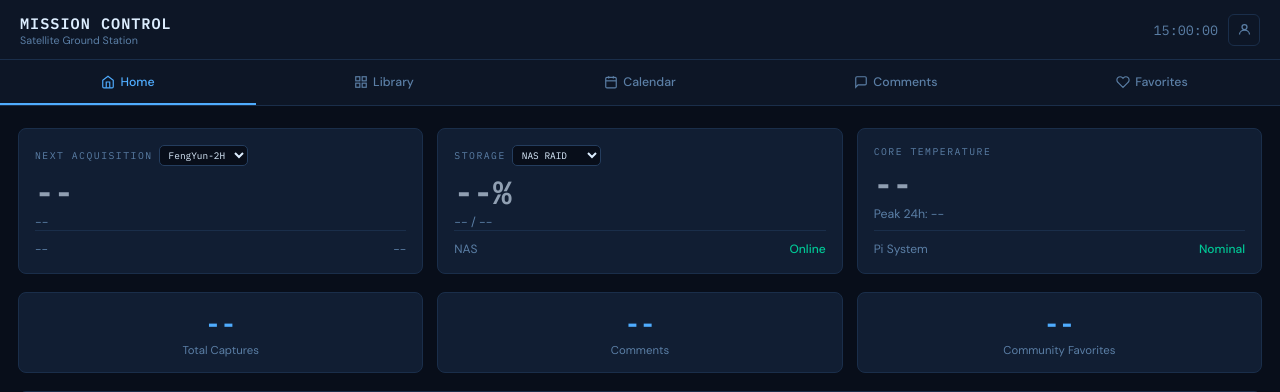
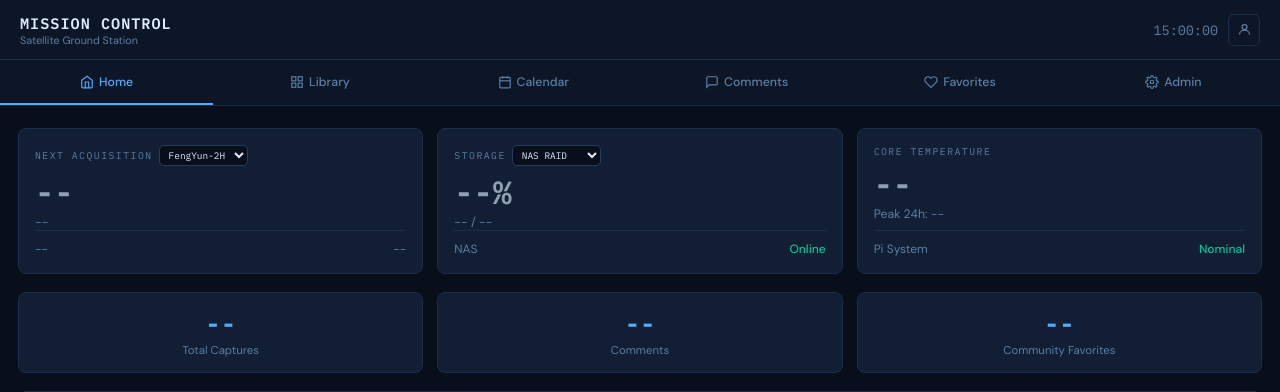
Before and after one commit to Geekshere/GCUI, a Python web app: template templates/index.html in a window 1280 px wide. Shown: the top 392 px of the page. Run offline with Jinja, Linux system fonts and the light colour scheme; the template is opened without the code that fills it, so the values that code supplies are empty; some libraries are stand-ins or nearby versions.

Commit message:
Add admin profile button to navigation

```diff
--- a/templates/index.html
+++ b/templates/index.html
@@ -470,6 +470,7 @@ nav{height:46px;display:flex;background:var(--surface);border-bottom:1px solid v
   <button class="nl" data-view="calendar" onclick="navigate('/calendar')"><svg viewBox="0 0 24 24" fill="none" stroke="currentColor" stroke-width="2"><rect x="3" y="4" width="18" height="18" rx="2"/><line x1="16" y1="2" x2="16" y2="6"/><line x1="8" y1="2" x2="8" y2="6"/><line x1="3" y1="10" x2="21" y2="10"/></svg><span>Calendar</span></button>
   <button class="nl" data-view="comments" onclick="navigate('/comments-feed')"><svg viewBox="0 0 24 24" fill="none" stroke="currentColor" stroke-width="2"><path d="M21 15a2 2 0 01-2 2H7l-4 4V5a2 2 0 012-2h14a2 2 0 012 2z"/></svg><span>Comments</span></button>
   <button class="nl" data-view="favorites" onclick="navigate('/favorites')"><svg viewBox="0 0 24 24" fill="none" stroke="currentColor" stroke-width="2"><path d="M20.84 4.61a5.5 5.5 0 00-7.78 0L12 5.67l-1.06-1.06a5.5 5.5 0 00-7.78 7.78l1.06 1.06L12 21.23l7.78-7.78 1.06-1.06a5.5 5.5 0 000-7.78z"/></svg><span>Favorites</span></button>
+  <button class="nl admin-only" data-view="profile" onclick="navigate('/profile')"><svg viewBox="0 0 24 24" fill="none" stroke="currentColor" stroke-width="2"><circle cx="12" cy="12" r="3"/><path d="M19.4 15a1.65 1.65 0 00.33 1.82l.06.06a2 2 0 11-2.83 2.83l-.06-.06a1.65 1.65 0 00-1.82-.33 1.65 1.65 0 00-1 1.51V21a2 2 0 01-4 0v-.09A1.65 1.65 0 009 19.4a1.65 1.65 0 00-1.82.33l-.06.06a2 2 0 11-2.83-2.83l.06-.06a1.65 1.65 0 00.33-1.82 1.65 1.65 0 00-1.51-1H3a2 2 0 010-4h.09A1.65 1.65 0 004.6 9a1.65 1.65 0 00-.33-1.82l-.06-.06a2 2 0 112.83-2.83l.06.06a1.65 1.65 0 001.82.33H9a1.65 1.65 0 001-1.51V3a2 2 0 014 0v.09a1.65 1.65 0 001 1.51 1.65 1.65 0 001.82-.33l.06-.06a2 2 0 112.83 2.83l-.06.06a1.65 1.65 0 00-.33 1.82V9a1.65 1.65 0 001.51 1H21a2 2 0 010 4h-.09a1.65 1.65 0 00-1.51 1z"/></svg><span>Admin</span></button>
 </nav>
 
 <!-- HOME -->
```
